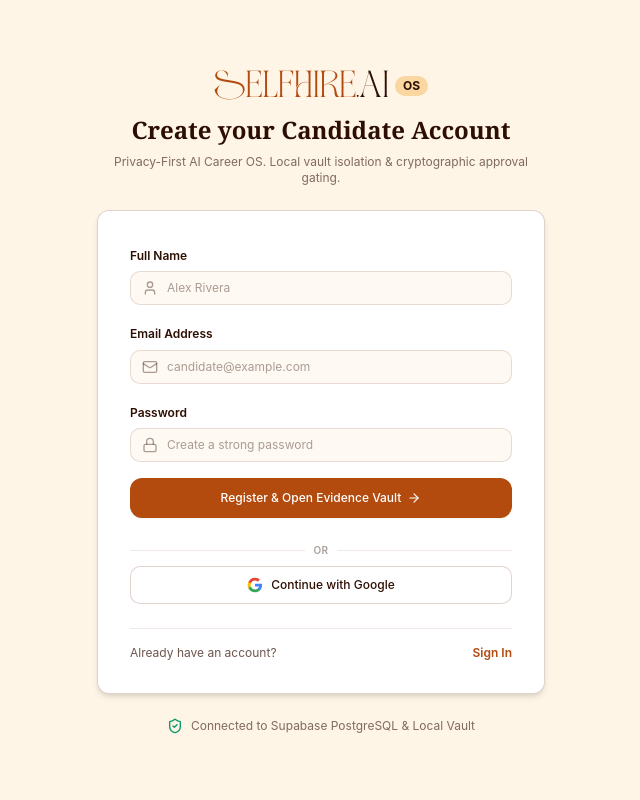
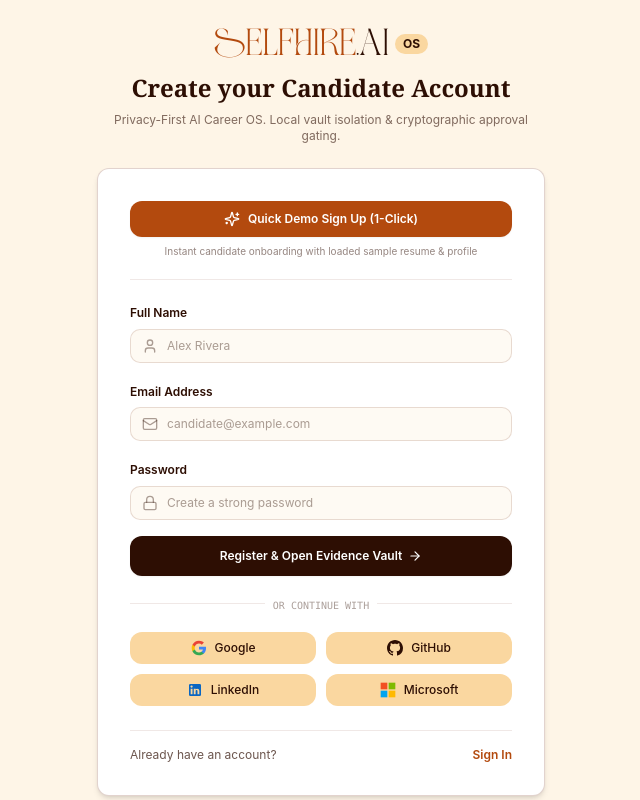
Before and after one commit to ayush0121n/Selfhireai, a Next.js app in the folder apps/web/: page /register in a window 1280 px wide. Shown: the top 800 px of the page, without its empty margins (319-959 px from the left). Built offline with nearby package versions, Linux system fonts and the light colour scheme; no server answers.

Commit message:
fix(auth): wire OAuth redirect handlers and registration flow on login & register pages

```diff
--- a/apps/web/app/(auth)/register/page.tsx
+++ b/apps/web/app/(auth)/register/page.tsx
@@ -1,23 +1,35 @@
 "use client";
 
-import React, { useState } from "react";
+import React, { useState, Suspense } from "react";
 import Link from "next/link";
-import { useRouter } from "next/navigation";
-import { ShieldCheck, ArrowRight, Lock, Mail, User, AlertCircle, CheckCircle2 } from "lucide-react";
+import { useRouter, useSearchParams } from "next/navigation";
+import { ShieldCheck, ArrowRight, Lock, Mail, User, AlertCircle, CheckCircle2, Sparkles } from "lucide-react";
 import { Card } from "@/components/ui/card";
 import { Button } from "@/components/ui/button";
 import { createClient } from "@/lib/supabase/client";
 
-export default function RegisterPage() {
+function RegisterForm() {
   const router = useRouter();
+  const searchParams = useSearchParams();
+  const redirectParam = searchParams.get("redirect") || "/vault";
+
   const [fullName, setFullName] = useState("");
   const [email, setEmail] = useState("");
   const [password, setPassword] = useState("");
   const [errorMsg, setErrorMsg] = useState("");
   const [successMsg, setSuccessMsg] = useState("");
   const [loading, setLoading] = useState(false);
+  const [oauthLoading, setOauthLoading] = useState<string | null>(null);
 
   const supabase = createClient();
+
+  const handleQuickDemoSignUp = () => {
+    localStorage.setItem("selfhire_auth_role", "candidate");
+    localStorage.setItem("selfhire_auth_email", "alex.rivera@selfhire.ai");
+    localStorage.setItem("selfhire_auth_name", "Alex Rivera");
+    document.cookie = "selfhire_session=demo_user; path=/; max-age=604800; SameSite=Lax";
+    router.push(redirectParam);
+  };
 
   const handleSubmit = async (e: React.FormEvent) => {
     e.preventDefault();
@@ -42,10 +54,11 @@ export default function RegisterPage() {
         localStorage.setItem("selfhire_auth_role", "candidate");
         localStorage.setItem("selfhire_auth_email", email.trim());
         localStorage.setItem("selfhire_auth_name", fullName.trim());
-        setSuccessMsg("Account created locally. Redirecting to Evidence Vault...");
+        document.cookie = `selfhire_session=${encodeURIComponent(email.trim())}; path=/; max-age=604800; SameSite=Lax`;
+        setSuccessMsg("Account created locally. Redirecting...");
         setTimeout(() => {
-          router.push("/vault");
-        }, 800);
+          router.push(redirectParam);
+        }, 600);
         return;
       }
 
@@ -56,42 +69,59 @@ export default function RegisterPage() {
         document.cookie = `selfhire_session=${encodeURIComponent(data.user.email || email.trim())}; path=/; max-age=604800; SameSite=Lax`;
         setSuccessMsg("Account registered successfully! Redirecting...");
         setTimeout(() => {
-          router.push("/vault");
-        }, 800);
+          router.push(redirectParam);
+        }, 600);
       }
-    } catch (err: any) {
+    } catch {
       // Offline-resilient fallback
       localStorage.setItem("selfhire_auth_role", "candidate");
       localStorage.setItem("selfhire_auth_email", email.trim() || "candidate@selfhire.ai");
       localStorage.setItem("selfhire_auth_name", fullName.trim() || "Candidate");
       document.cookie = `selfhire_session=${encodeURIComponent(email.trim() || "candidate@selfhire.ai")}; path=/; max-age=604800; SameSite=Lax`;
-      setSuccessMsg("Account initialized. Opening Evidence Vault...");
+      setSuccessMsg("Account initialized. Redirecting...");
       setTimeout(() => {
-        router.push("/vault");
-      }, 800);
+        router.push(redirectParam);
+      }, 600);
     } finally {
       setLoading(false);
     }
   };
 
-  const handleGoogleSignIn = async () => {
+  const handleOAuthSignUp = async (provider: "google" | "github" | "linkedin_oidc" | "azure") => {
+    setOauthLoading(provider);
+    setErrorMsg("");
     try {
-      const { error } = await supabase.auth.signInWithOAuth({
-        provider: "google",
+      const { data, error } = await supabase.auth.signInWithOAuth({
+        provider,
         options: {
-          redirectTo: `${window.location.origin}/vault`,
+          redirectTo: `${window.location.origin}${redirectParam}`,
         },
       });
+
+      if (data?.url) {
+        window.location.href = data.url;
+        return;
+      }
+
       if (error) {
-        setErrorMsg(error.message);
+        // Fallback for local demo/offline OAuth simulation
+        localStorage.setItem("selfhire_auth_role", "candidate");
+        localStorage.setItem("selfhire_auth_email", `demo.${provider}@selfhire.ai`);
+        document.cookie = `selfhire_session=demo_${provider}; path=/; max-age=604800; SameSite=Lax`;
+        router.push(redirectParam);
+        return;
       }
-    } catch (err: any) {
-      setErrorMsg(err.message || "OAuth provider connection error");
+    } catch {
+      localStorage.setItem("selfhire_auth_role", "candidate");
+      localStorage.setItem("selfhire_auth_email", `demo.${provider}@selfhire.ai`);
+      document.cookie = `selfhire_session=demo_${provider}; path=/; max-age=604800; SameSite=Lax`;
+      router.push(redirectParam);
+    } finally {
+      setOauthLoading(null);
     }
   };
 
   return (
-    <div className="min-h-screen bg-[#FEF5E7] flex flex-col justify-center items-center p-6">
     <div className="w-full max-w-md space-y-6">
       <div className="text-center space-y-2">
         <Link href="/" className="inline-flex items-center gap-1.5">
@@ -108,9 +138,31 @@ export default function RegisterPage() {
         <p className="text-xs text-[#2D0E03]/60">
           Privacy-First AI Career OS. Local vault isolation & cryptographic approval gating.
         </p>
+
+        {redirectParam && redirectParam !== "/vault" && (
+          <div className="mt-2 py-1.5 px-3 rounded-lg bg-[#FAF6F2] border border-[#B34A0E]/20 text-[11px] text-[#B34A0E] font-medium flex items-center justify-center gap-1.5">
+            <Lock className="w-3.5 h-3.5" />
+            Creating account to access: <span className="font-mono">{redirectParam}</span>
+          </div>
+        )}
       </div>
 
       <Card className="p-8 bg-white border-[0.8px] border-[#6E250A]/20 shadow-md">
+        {/* Quick Demo Sign-Up */}
+        <div className="mb-5 pb-5 border-b border-[#6E250A]/10">
+          <Button
+            type="button"
+            onClick={handleQuickDemoSignUp}
+            className="w-full bg-[#B34A0E] hover:bg-[#8F3B0B] text-white py-2.5 text-xs font-semibold gap-2 shadow-sm"
+          >
+            <Sparkles className="w-4 h-4" />
+            Quick Demo Sign Up (1-Click)
+          </Button>
+          <p className="text-[10px] text-center text-[#2D0E03]/50 mt-1.5">
+            Instant candidate onboarding with loaded sample resume & profile
+          </p>
+        </div>
+
         {errorMsg && (
           <div className="mb-4 p-3 bg-red-50 border border-red-200 rounded-lg flex items-center gap-2 text-xs text-red-700">
             <AlertCircle className="w-4 h-4 flex-shrink-0" />
@@ -173,26 +225,30 @@ export default function RegisterPage() {
 
           <Button
             type="submit"
-              variant="primary"
-              className="w-full text-xs py-3 gap-1.5 mt-2"
+            className="w-full text-xs py-3 gap-1.5 mt-2 bg-[#2D0E03] hover:bg-[#1A0802] text-white font-semibold"
             disabled={loading}
           >
             <span>{loading ? "Creating Account..." : "Register & Open Evidence Vault"}</span>
             <ArrowRight className="w-3.5 h-3.5" />
           </Button>
-          </form>
 
           {/* Social Sign In */}
-          <div className="mt-4">
-            <div className="relative flex py-2 items-center">
-              <div className="flex-grow border-t border-[#6E250A]/10"></div>
-              <span className="flex-shrink mx-2 text-[10px] text-[#2D0E03]/40 uppercase tracking-wider font-semibold">Or</span>
-              <div className="flex-grow border-t border-[#6E250A]/10"></div>
+          <div className="relative my-4 text-center">
+            <div className="absolute inset-0 flex items-center">
+              <div className="w-full border-t border-[#6E250A]/10"></div>
             </div>
-            <button
+            <span className="relative bg-white px-2 text-[10px] uppercase font-mono text-[#2D0E03]/40">
+              Or continue with
+            </span>
+          </div>
+
+          <div className="grid grid-cols-2 gap-2.5">
+            <Button
               type="button"
-              onClick={handleGoogleSignIn}
-              className="w-full py-2.5 px-4 text-xs font-medium rounded-[10px] border border-[#6E250A]/20 bg-white hover:bg-[#FEF5E7]/30 text-[#2D0E03] flex items-center justify-center gap-2 transition"
+              variant="secondary"
+              disabled={oauthLoading !== null}
+              onClick={() => handleOAuthSignUp("google")}
+              className="w-full py-2 text-xs font-medium gap-2 text-[#2D0E03]"
             >
               <svg className="w-4 h-4" viewBox="0 0 24 24">
                 <path fill="#4285F4" d="M22.56 12.25c0-.78-.07-1.53-.2-2.25H12v4.26h5.92c-.26 1.37-1.04 2.53-2.21 3.31v2.77h3.57c2.08-1.92 3.28-4.74 3.28-8.09z" />
@@ -200,13 +256,59 @@ export default function RegisterPage() {
                 <path fill="#FBBC05" d="M5.84 14.09c-.22-.66-.35-1.36-.35-2.09s.13-1.43.35-2.09V7.06H2.18C1.43 8.55 1 10.22 1 12s.43 3.45 1.18 4.94l2.85-2.22.81-.63z" />
                 <path fill="#EA4335" d="M12 5.38c1.62 0 3.06.56 4.21 1.64l3.15-3.15C17.45 2.09 14.97 1 12 1 7.7 1 3.99 3.47 2.18 7.06l3.66 2.84c.87-2.6 3.3-4.52 6.16-4.52z" />
               </svg>
-              <span>Continue with Google</span>
-            </button>
+              {oauthLoading === "google" ? "Connecting..." : "Google"}
+            </Button>
+
+            <Button
+              type="button"
+              variant="secondary"
+              disabled={oauthLoading !== null}
+              onClick={() => handleOAuthSignUp("github")}
+              className="w-full py-2 text-xs font-medium gap-2 text-[#2D0E03]"
+            >
+              <svg className="w-4 h-4" viewBox="0 0 24 24" fill="currentColor">
+                <path d="M12 0C5.37 0 0 5.37 0 12c0 5.31 3.435 9.795 8.205 11.385.6.105.825-.255.825-.57 0-.285-.015-1.23-.015-2.235-3.015.555-3.795-.735-4.035-1.41-.135-.345-.72-1.41-1.23-1.695-.42-.225-1.02-.78-.015-.795.945-.015 1.62.87 1.845 1.23 1.08 1.815 2.805 1.305 3.495.99.105-.78.42-1.305.765-1.605-2.67-.3-5.46-1.335-5.46-5.925 0-1.305.465-2.385 1.23-3.225-.12-.3-.54-1.53.12-3.18 0 0 1.005-.315 3.3 1.23.96-.27 1.98-.405 3-.405s2.04.135 3 .405c2.295-1.56 3.3-1.23 3.3-1.23.66 1.65.24 2.88.12 3.18.765.84 1.23 1.905 1.23 3.225 0 4.605-2.805 5.625-5.475 5.925.435.375.81 1.095.81 2.22 0 1.605-.015 2.895-.015 3.3 0 .315.225.69.825.57A12.02 12.02 0 0024 12c0-6.63-5.37-12-12-12z" />
+              </svg>
+              {oauthLoading === "github" ? "Connecting..." : "GitHub"}
+            </Button>
+
+            <Button
+              type="button"
+              variant="secondary"
+              disabled={oauthLoading !== null}
+              onClick={() => handleOAuthSignUp("linkedin_oidc")}
+              className="w-full py-2 text-xs font-medium gap-2 text-[#2D0E03]"
+            >
+              <svg className="w-4 h-4 text-[#0A66C2]" viewBox="0 0 24 24" fill="currentColor">
+                <path d="M19 3a2 2 0 0 1 2 2v14a2 2 0 0 1-2 2H5a2 2 0 0 1-2-2V5a2 2 0 0 1 2-2h14m-.5 15.5v-5.3a3.26 3.26 0 0 0-3.26-3.26c-.85 0-1.84.52-2.28 1.3v-1.11h-2.79v8.37h2.79v-4.93c0-.77.62-1.4 1.39-1.4a1.4 1.4 0 0 1 1.4 1.4v4.93h2.75M6.88 8.56a1.68 1.68 0 0 0 1.68-1.68c0-.93-.75-1.69-1.68-1.69a1.69 1.69 0 0 0-1.69 1.69c0 .93.76 1.68 1.69 1.68m1.39 9.94v-8.37H5.5v8.37h2.77z" />
+              </svg>
+              {oauthLoading === "linkedin_oidc" ? "Connecting..." : "LinkedIn"}
+            </Button>
+
+            <Button
+              type="button"
+              variant="secondary"
+              disabled={oauthLoading !== null}
+              onClick={() => handleOAuthSignUp("azure")}
+              className="w-full py-2 text-xs font-medium gap-2 text-[#2D0E03]"
+            >
+              <svg className="w-4 h-4" viewBox="0 0 24 24">
+                <path fill="#f25022" d="M1 1h10v10H1z" />
+                <path fill="#00a4ef" d="M1 13h10v10H1z" />
+                <path fill="#7fba00" d="M13 1h10v10H13z" />
+                <path fill="#ffb900" d="M13 13h10v10H13z" />
+              </svg>
+              {oauthLoading === "azure" ? "Connecting..." : "Microsoft"}
+            </Button>
           </div>
+        </form>
 
         <div className="mt-6 pt-4 border-t border-[#6E250A]/10 flex items-center justify-between text-xs text-[#2D0E03]/70">
           <span>Already have an account?</span>
-            <Link href="/login" className="font-semibold text-[#B34A0E] hover:underline">
+          <Link
+            href={redirectParam && redirectParam !== "/vault" ? `/login?redirect=${encodeURIComponent(redirectParam)}` : "/login"}
+            className="font-semibold text-[#B34A0E] hover:underline cursor-pointer"
+          >
             Sign In
           </Link>
         </div>
@@ -217,6 +319,17 @@ export default function RegisterPage() {
         <span>Connected to Supabase PostgreSQL & Local Vault</span>
       </div>
     </div>
+  );
+}
+
+export default function RegisterPage() {
+  return (
+    <div className="min-h-screen bg-[#FEF5E7] flex flex-col justify-center items-center p-6">
+      <Suspense fallback={
+        <div className="w-8 h-8 rounded-full border-2 border-[#B34A0E] border-t-transparent animate-spin"></div>
+      }>
+        <RegisterForm />
+      </Suspense>
     </div>
   );
 }
```
Also changed, not shown: apps/web/app/(auth)/login/page.tsx (+25 -5 lines). Lines whose indentation alone changed are shown as unchanged.
